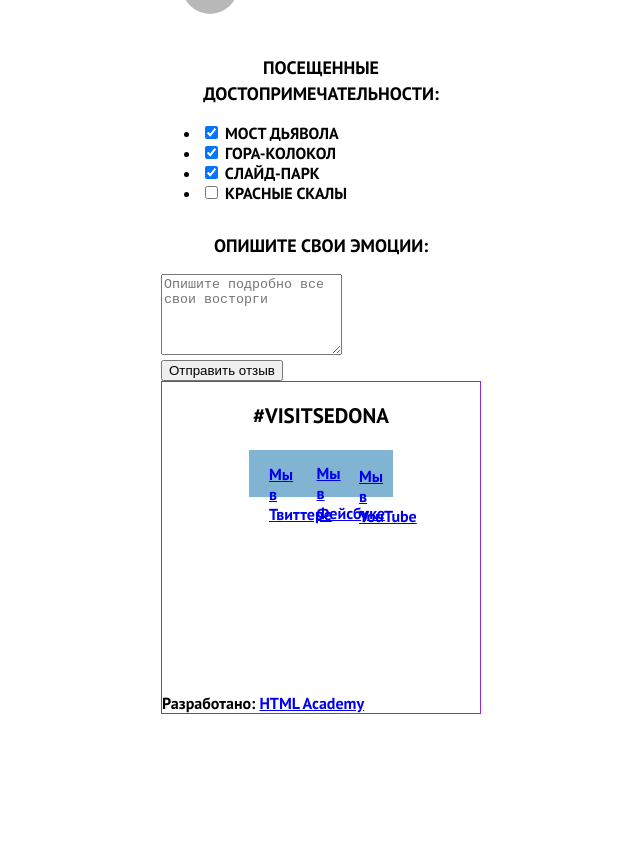
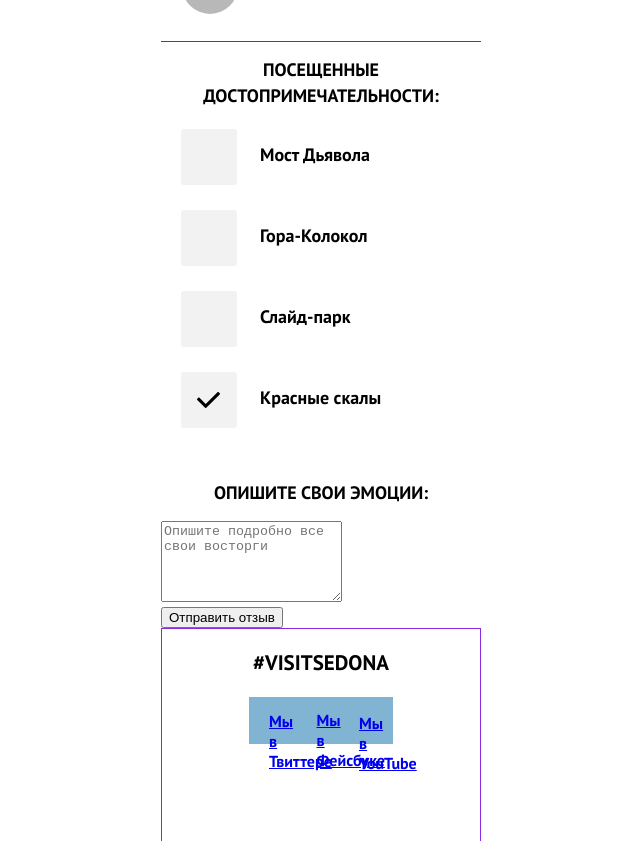
Before and after one commit to kazakovlv/569953-sedona, a website: page source/form.html in a window 1280 px wide. Shown: the part 1820-2661 px from the top of the page, without its empty margins (319-959 px from the left). Before the commit the page ends 2542 px from the top, so only its background shows below. Drawn offline with nearby package versions, Linux system fonts and the light colour scheme; files that its build step writes are made by us from their sources.

Commit message:
Form.less Чекбоксы.

```diff
--- a/source/form.html
+++ b/source/form.html
@@ -114,22 +114,23 @@
               </ul>
           </div>
           <div class="form-block">
+            <div class="form-block__divider form-block__delimiter--check"></div>
             <h2 class="form-block__title">Посещенные достопримечательности:</h2>
             <ul class="places">
               <li class="places__item">
-                <input class="input-checkbox" type="checkbox" name="places-bridge" id="id-places-bridge" checked>
+                <input class="visually-hidden input-checkbox" type="checkbox" name="places-bridge" id="id-places-bridge" checked>
                 <label for="id-places-bridge">Мост Дьявола</label>
               </li>
               <li class="places__item">
-                <input class="input-checkbox" type="checkbox" name="places-mount" id="id-places-mount" checked>
+                <input class="visually-hidden input-checkbox" type="checkbox" name="places-mount" id="id-places-mount" checked>
                 <label for="id-places-mount">Гора-Колокол</label>
               </li>
               <li class="places__item">
-                <input class="input-checkbox" type="checkbox" name="places-park" id="id-places-park" checked>
+                <input class="visually-hidden input-checkbox" type="checkbox" name="places-park" id="id-places-park" checked>
                 <label for="id-places-park">Слайд-парк</label>
               </li>
               <li class="places__item">
-                <input class="input-checkbox" type="checkbox" name="places-red" id="id-places-red">
+                <input class="visually-hidden input-checkbox" type="checkbox" name="places-red" id="id-places-red">
                 <label for="id-places-red">Красные скалы</label>
               </li>
             </ul>
--- a/source/less/review.less
+++ b/source/less/review.less
@@ -91,6 +91,9 @@
 .form-block__delimiter--radio {
   margin-top: 28px;
 }
+.form-block__delimiter--check {
+  margin-top: 35px;
+}
 /****************** Контактная информация **********************/
 .contacts {
   margin-top: 21px;
@@ -157,7 +160,7 @@
   position: absolute;
   top: 0; left: 0; bottom: 0; right: 0;
 }
-/************** Рэйтинг ******************/
+/************** Рэйтинг Радиокнопки ******************/
 .rating {
   width: 200px;
   margin-left: 100px;
@@ -215,3 +218,53 @@
     background-color: #444444;
     border-radius: 50%;
 }
+/*************** Чек-Боксы ********************/
+.places {
+  width: 200px;
+  margin-left: 99px;
+  margin-top: 33px;
+  padding: 0;
+}
+.places__item {
+  display: block;
+  position: relative;
+  margin-bottom: 55px;
+  padding: 0;
+  font-size: 18px;
+  line-height: 26px;
+  font-style: bold;
+  color: black;
+  text-transform: none;
+  list-style: none;
+  cursor: pointer;
+  /*border: 1px solid green;
+  box-sizing: border-box;*/
+}
+.input-checkbox + label::before {
+  content: "";
+  position: absolute;
+  left: -79px; /* Координаты чекбоксов */
+  top: -13px;
+  width: 56px;
+  height: 56px;
+  background-color: #f2f2f2;
+  //background-color: red;
+  border-radius: 3px;
+  background-image: url("../img/icon-tick.svg");
+  background-repeat: no-repeat;
+  background-position: 16px 20px;
+  //opacity: 0.4;
+}
+.input-checkbox:checked + label::before {
+  display: none;
+}
+.input-checkbox:checked + label::after {
+  content: "";
+  position: absolute;
+  left: -79px; /* Координаты чекбоксов */
+  top: -13px;
+  width: 56px;
+  height: 56px;
+  background-color: #f2f2f2;
+  border-radius: 3px;
+}
```
